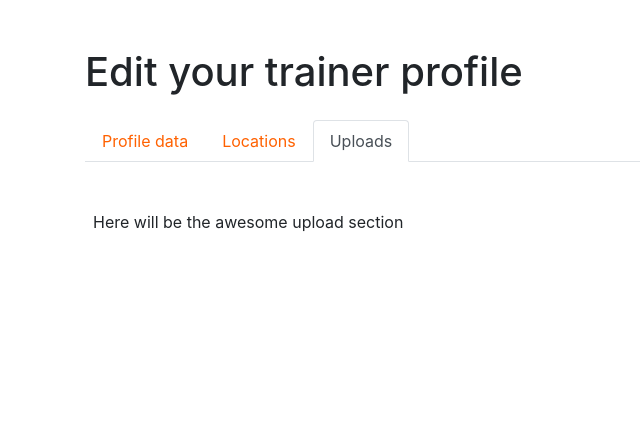
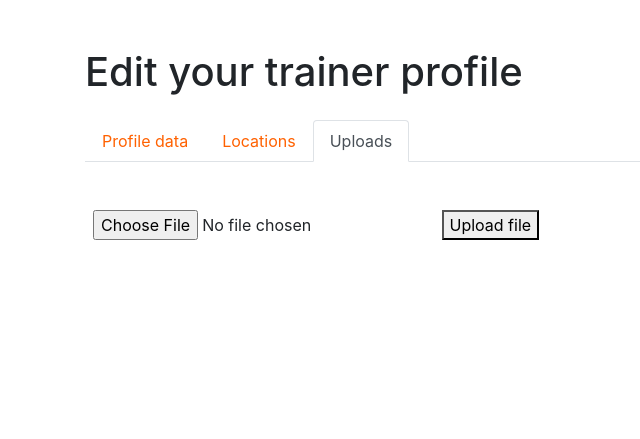
Before and after one commit to feenkind/django-fitness-platform, a Django app: page /trainer/upload in a window 1280 px wide. Shown: the part 81-520 px from the top of the page, without its empty margins (0-640 px from the left). Run offline with Django 3.2, Linux system fonts and the light colour scheme; the visitor is signed in with stand-in values (Sample User, id 1); parts of the project's set-up code (start-up, migrations or seed data) failed here and were passed over; some libraries are stand-ins or nearby versions.

```diff
--- a/apps/trainers/views.py
+++ b/apps/trainers/views.py
@@ -8,6 +8,7 @@ from django.utils.translation import gettext_lazy as _
 from apps.trainers.forms import TrainerSettings, LocationSettings
 from apps.users.models import Roles
 from apps.trainers.filters import *
+from django.core.files.storage import FileSystemStorage
 
 
 # custom template tag to enable multiple level lookup
@@ -152,8 +153,10 @@ def delete_location(request, id):
 
 
 def upload_trainer_profile(request):
-    # TODO: all the upload logic goes here
-    context = {
-        'page_title': 'Edit trainer profile',
-    }
+    context = {'page_title': 'Edit trainer profile', }
+    if request.method == 'POST':
+        uploaded_file = request.FILES['document']
+        fs = FileSystemStorage()
+        name = fs.save(uploaded_file.name, uploaded_file)
+        context['url'] = fs.url(name)
     return render(request, 'trainers/trainerprofile_upload.html', context)
--- a/templates/trainers/trainerprofile_upload.html
+++ b/templates/trainers/trainerprofile_upload.html
@@ -1,5 +1,6 @@
 {% extends "base.html" %}
 {% load bootstrap4 %}
+{% load static %}
 {% load i18n %}
 
 {% block content %}
@@ -10,7 +11,11 @@
   {% else %}
     {% include 'trainers/trainerprofile_nav.html' %}
     <div class="px-2 pt-5">
-      Here will be the awesome upload section
+      <form method="post" enctype="multipart/form-data">
+        {% csrf_token %}
+          <input type="file" name="document">
+          <button type="submit">Upload file</button>
+    </form>
     </div>
   {% endif %}
 {% endblock %}
```
